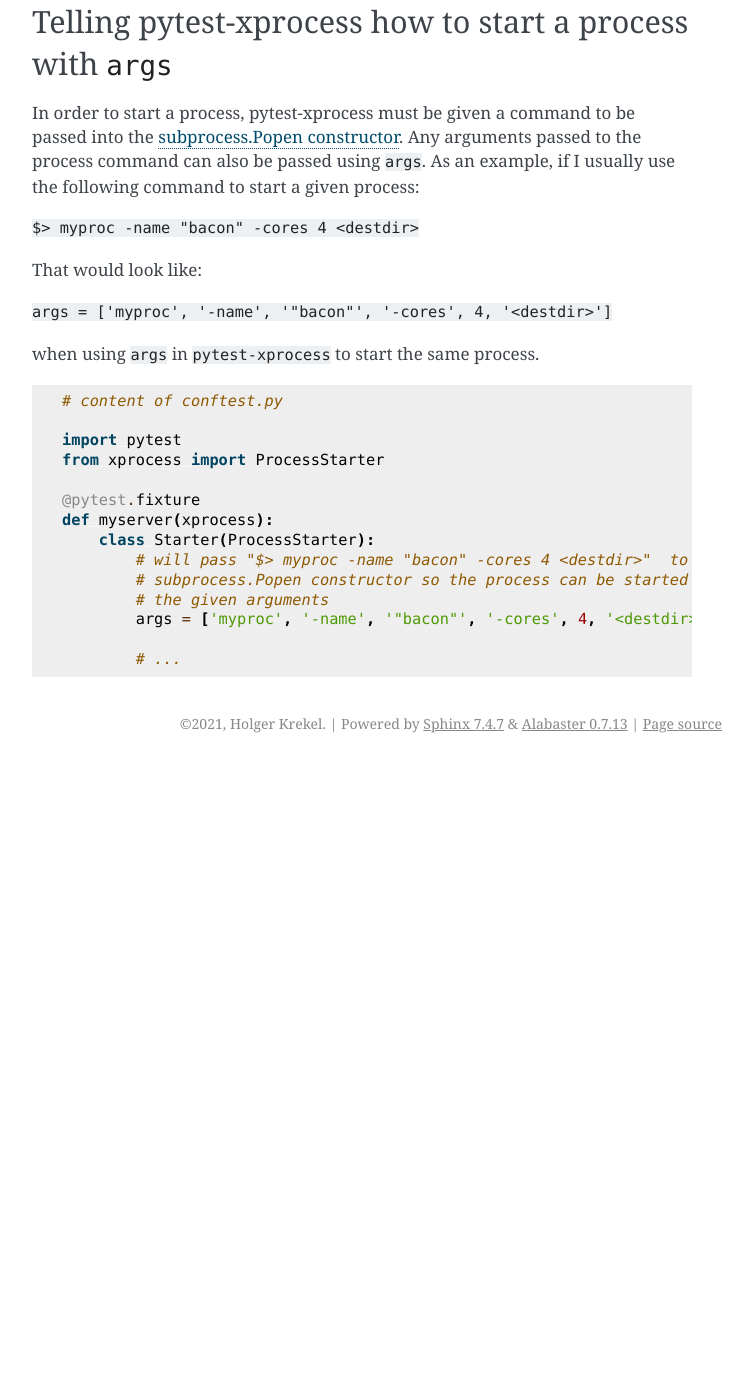
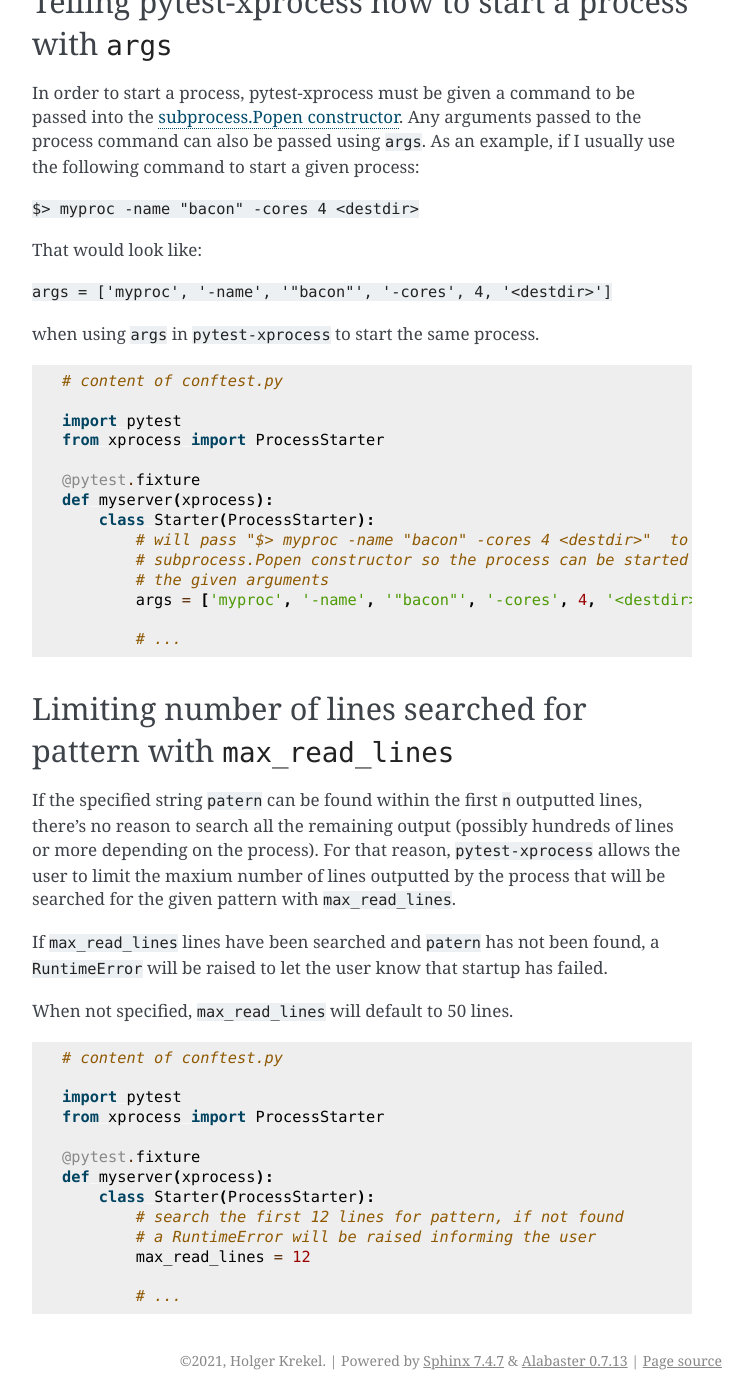
Before and after one commit to pytest-dev/pytest-xprocess, a Sphinx documentation site: the page built from docs/source/starter.rst, in a window 1280 px wide and 1400 px high, scrolled down 1423 px. Shown: the whole window, without its empty margins (388-1141 px from the left). Built offline with Sphinx 7.4.7, drawn with Linux system fonts in a browser that asks for light colours; before the commit the page ends 2186 px from its top, so only the background shows below that; some of the changed text lies outside the part shown.

Commit message:
add max_read_lines to docs

```diff
--- a/docs/source/starter.rst
+++ b/docs/source/starter.rst
@@ -18,8 +18,7 @@
 
     # content of conftest.py
 
-    import pytest
-    from xprocess import ProcessStarter
+    import pytest from xprocess import ProcessStarter
 
     @pytest.fixture
     def myserver(xprocess):
@@ -82,3 +81,29 @@
             args = ['myproc', '-name', '"bacon"', '-cores', 4, '<destdir>']
 
             # ...
+
+
+Limiting number of lines searched for pattern with ``max_read_lines``
+~~~~~~~~~~~~~~~~~~~~~~~~~~~~~~~~~~~~~~~~~~~~~~~~~~~~~~~~~~~~~~~~~~~~~~~~~~~~~~
+
+If the specified string ``patern`` can be found within the first ``n`` outputted lines, there's no reason to search all the remaining output (possibly hundreds of lines or more depending on the process). For that reason, ``pytest-xprocess`` allows the user to limit the maxium number of lines outputted by the process that will be searched for the given pattern with ``max_read_lines``.
+
+If ``max_read_lines`` lines have been searched and ``patern`` has not been found, a ``RuntimeError`` will be raised to let the user know that startup has failed.
+
+When not specified, ``max_read_lines`` will default to 50 lines.
+
+.. code-block:: python
+
+    # content of conftest.py
+
+    import pytest
+    from xprocess import ProcessStarter
+
+    @pytest.fixture
+    def myserver(xprocess):
+        class Starter(ProcessStarter):
+            # search the first 12 lines for pattern, if not found
+            # a RuntimeError will be raised informing the user
+            max_read_lines = 12
+
+            # ...
```
